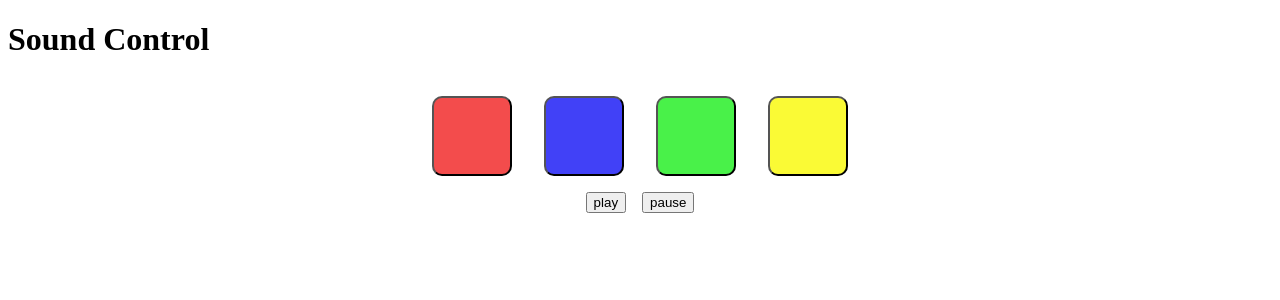
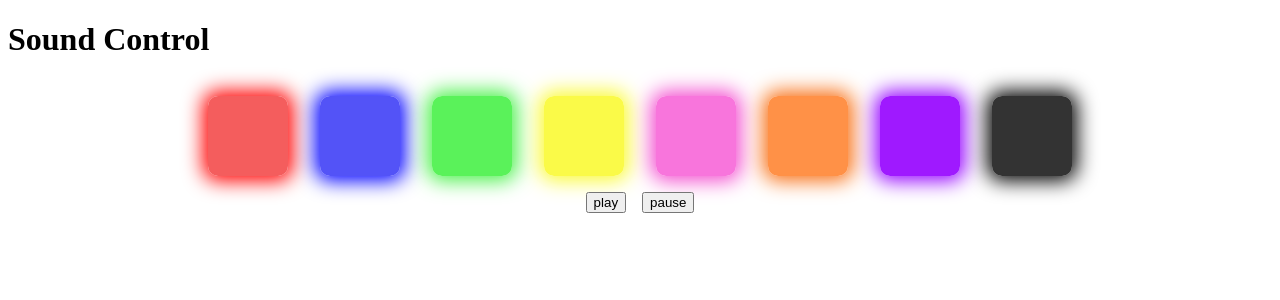
Before and after one commit to fac28/sound-control, a React (Vite) app: page / in a window 1280 px wide. Shown: the top 300 px of the page. Built offline with nearby package versions, Linux system fonts and the light colour scheme.

Commit message:
added some css

```diff
--- a/src/App.css
+++ b/src/App.css
@@ -1,15 +1,18 @@
 /* css here */
 
 .pad {
+  all: unset;
   width: 5rem;
   height: 5rem;
   margin: 1rem;
   border-radius: 10px;
+  border-color: rgba(0, 0, 0, 0);
   cursor: pointer;
 }
 
 .flex {
   display: flex;
+  flex-wrap: wrap;
 }
 
 .center {
@@ -21,27 +24,51 @@
 }
 
 .red {
-  background: rgb(243, 76, 76);
+  background: rgba(243, 76, 76, 0.9);
+  box-shadow: 0px 0px 20px 5px red;
 }
 
 .blue {
-  background: rgb(65, 65, 247);
+  background: rgba(65, 65, 247, .9);
+  box-shadow: 0px 0px 20px 5px rgb(0, 0, 255);
 }
 
 .green {
-  background: rgb(73, 241, 73);
+  background: rgba(73, 241, 73, .9);
+  box-shadow: 0px 0px 20px 5px rgb(73, 241, 73);
 }
 
 .yellow {
-  background: rgb(250, 250, 53);
+  background: rgba(250, 250, 53, .9);
+  box-shadow: 0px 0px 20px 5px rgb(250, 250, 53);
+}
+
+.pink {
+  background: rgba(248, 103, 217, 0.9);
+  box-shadow: 0px 0px 20px 5px rgb(243, 76, 207);
+}
+
+.orange {
+  background: #ff8534e6;
+  box-shadow: 0px 0px 20px 5px rgb(248, 111, 20);
+}
+
+.purple {
+  background: rgba(149, 0, 255, 0.9);
+  box-shadow: 0px 0px 20px 5px rgb(149, 0, 255);
+}
+
+.black {
+  background: rgba(0, 0, 0, 0.8);
+  box-shadow: 0px 0px 20px 5px rgb(0, 0, 0);
 }
 
 @keyframes flash {
   0% {
     opacity: 1;
   }
-  50% {
-    opacity: 0;
+  25% {
+    opacity: 0.6;
   }
   100% {
     opacity: 1;
@@ -49,5 +76,5 @@
 }
 
 .element-animate {
-  animation: flash 400ms 1;
+  animation: flash 500ms 1;
 }
--- a/src/App.jsx
+++ b/src/App.jsx
@@ -27,6 +27,26 @@ function App() {
       {
         colour: 'yellow',
         index: 4,
+        isAnimated: false,
+      },
+      {
+        colour: 'pink',
+        index: 5,
+        isAnimated: false,
+      },
+      {
+        colour: 'orange',
+        index: 6,
+        isAnimated: false,
+      },
+      {
+        colour: 'purple',
+        index: 7,
+        isAnimated: false,
+      },
+      {
+        colour: 'black',
+        index: 8,
         isAnimated: false,
       },
     ],
--- a/src/utils/startNewRound.js
+++ b/src/utils/startNewRound.js
@@ -2,8 +2,7 @@ import { animateGameArray } from "./animateGameArray";
 
 export const startNewRound = (gameArray, state, setState) => {
     if (state.isPlaying) return;
-
-    const randomIndex = Math.floor(Math.random() * state.gameControls.length) +1;
+  setTimeout(() => {const randomIndex = Math.floor(Math.random() * state.gameControls.length) +1;
 
     const newGameArray = [...state.gameArray, randomIndex]
 
@@ -14,5 +13,6 @@ export const startNewRound = (gameArray, state, setState) => {
       playerArray: [],
     }));
 
-    animateGameArray(newGameArray, setState)
+    animateGameArray(newGameArray, setState)},750)
+
   }
```
